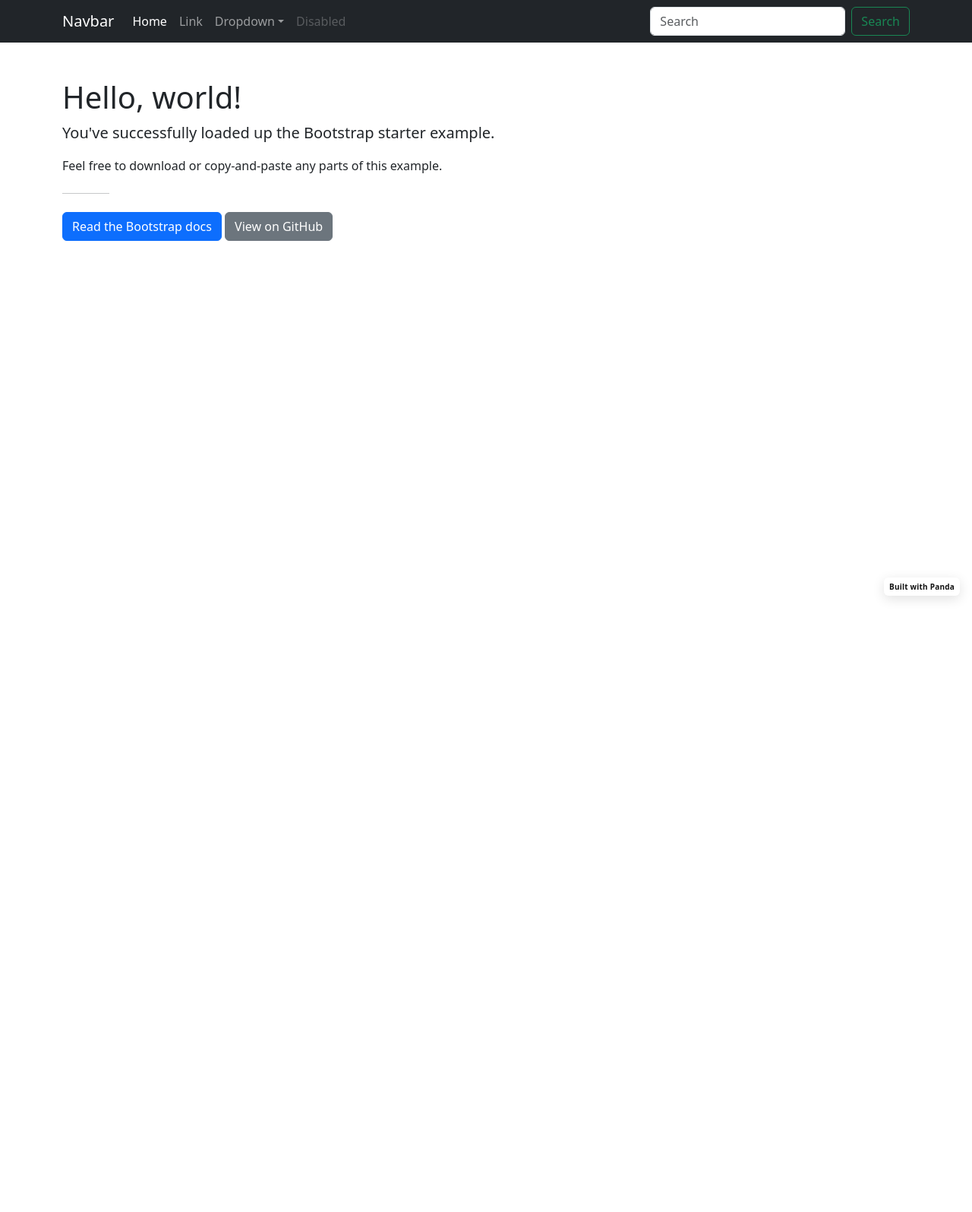
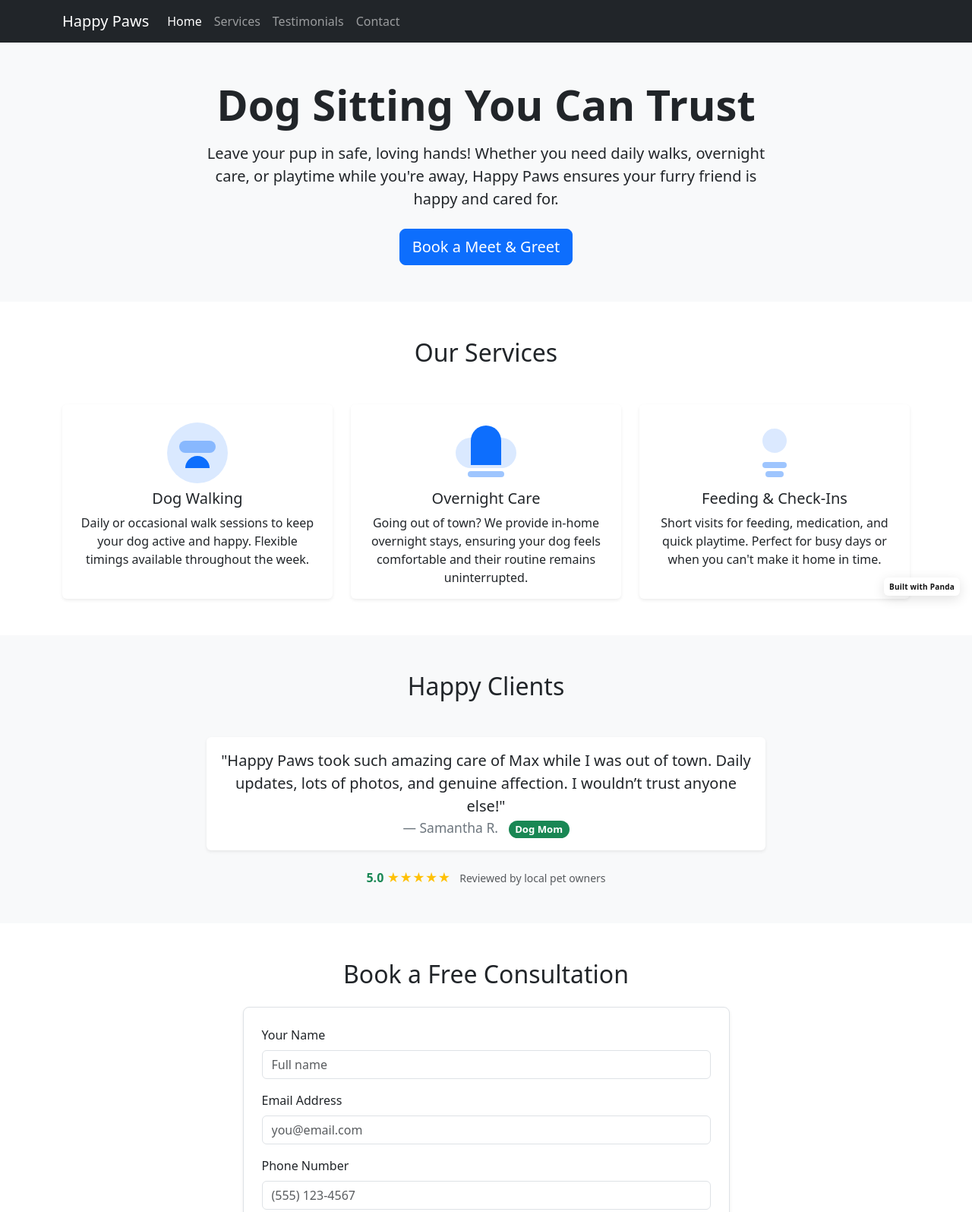
Before and after one commit to chiragbidx/cloud-thread-oqr, a website: page index.html in a window 1280 px wide. Shown: the top 1595 px of the page at 76% size. Before the commit the page ends 800 px from the top, so only its background shows below. Drawn offline with nearby package versions, Linux system fonts and the light colour scheme.

Commit message:
Dog Sitter Landing Page

```diff
--- a/index.html
+++ b/index.html
@@ -3,7 +3,7 @@
   <head>
     <meta charset="utf-8">
     <meta name="viewport" content="width=device-width, initial-scale=1">
-    <title>Bootstrap demo</title>
+    <title>Happy Paws Dog Sitter</title>
 
     <link
       href="https://cdn.jsdelivr.net/npm/bootstrap@5.3.8/dist/css/bootstrap.min.css"
@@ -48,47 +48,123 @@
   <body>
     <nav class="navbar navbar-expand-lg navbar-dark bg-dark">
       <div class="container">
-        <a class="navbar-brand" href="#">Navbar</a>
+        <a class="navbar-brand" href="#">Happy Paws</a>
         <button class="navbar-toggler" type="button" data-bs-toggle="collapse" data-bs-target="#navbarSupportedContent">
           <span class="navbar-toggler-icon"></span>
         </button>
         <div class="collapse navbar-collapse" id="navbarSupportedContent">
           <ul class="navbar-nav me-auto mb-2 mb-lg-0">
             <li class="nav-item"><a class="nav-link active" href="#">Home</a></li>
-            <li class="nav-item"><a class="nav-link" href="#">Link</a></li>
-            <li class="nav-item dropdown">
-              <a class="nav-link dropdown-toggle" href="#" data-bs-toggle="dropdown">Dropdown</a>
-              <ul class="dropdown-menu">
-                <li><a class="dropdown-item" href="#">Action</a></li>
-                <li><a class="dropdown-item" href="#">Another action</a></li>
-                <li><hr class="dropdown-divider"></li>
-                <li><a class="dropdown-item" href="#">Something else here</a></li>
-              </ul>
-            </li>
-            <li class="nav-item"><a class="nav-link disabled">Disabled</a></li>
+            <li class="nav-item"><a class="nav-link" href="#services">Services</a></li>
+            <li class="nav-item"><a class="nav-link" href="#testimonials">Testimonials</a></li>
+            <li class="nav-item"><a class="nav-link" href="#contact">Contact</a></li>
           </ul>
-          <form class="d-flex">
-            <input class="form-control me-2" type="search" placeholder="Search">
-            <button class="btn btn-outline-success" type="submit">Search</button>
-          </form>
         </div>
       </div>
     </nav>
 
-    <div class="container my-5">
-      <h1>Hello, world!</h1>
-      <div class="col-lg-8 px-0">
-        <p class="fs-5">
-          You've successfully loaded up the Bootstrap starter example.
-        </p>
-        <p>Feel free to download or copy-and-paste any parts of this example.</p>
+    <!-- Hero Section -->
+    <section class="py-5 bg-light text-center">
+      <div class="container">
+        <div class="row justify-content-center align-items-center">
+          <div class="col-lg-8">
+            <h1 class="display-4 fw-bold mb-3">Dog Sitting You Can Trust</h1>
+            <p class="lead mb-4">Leave your pup in safe, loving hands! Whether you need daily walks, overnight care, or playtime while you're away, Happy Paws ensures your furry friend is happy and cared for.</p>
+            <a href="#contact" class="btn btn-primary btn-lg">Book a Meet &amp; Greet</a>
+          </div>
+        </div>
+      </div>
+    </section>
 
-        <hr class="col-1 my-4">
+    <!-- Services Section -->
+    <section id="services" class="py-5">
+      <div class="container">
+        <h2 class="text-center mb-5">Our Services</h2>
+        <div class="row g-4">
+          <div class="col-md-4">
+            <div class="card h-100 shadow-sm border-0">
+              <div class="card-body text-center">
+                <span class="display-5 text-primary mb-3"><svg xmlns="http://www.w3.org/2000/svg" height="2em" fill="currentColor" viewBox="0 0 24 24"><circle cx="12" cy="12" r="10" opacity=".15"/><path d="M16 17a4 4 0 0 0-8 0"/><rect x="6" y="8" width="12" height="4" rx="2" opacity=".4"/></svg></span>
+                <h5 class="card-title mb-2">Dog Walking</h5>
+                <p class="card-text">Daily or occasional walk sessions to keep your dog active and happy. Flexible timings available throughout the week.</p>
+              </div>
+            </div>
+          </div>
+          <div class="col-md-4">
+            <div class="card h-100 shadow-sm border-0">
+              <div class="card-body text-center">
+                <span class="display-5 text-primary mb-3"><svg xmlns="http://www.w3.org/2000/svg" height="2em" fill="currentColor" viewBox="0 0 24 24"><rect x="2" y="7" width="20" height="10" rx="5" opacity=".15"/><path d="M7 16V8a5 5 0 0 1 10 0v8"/><rect x="6" y="18" width="12" height="2" rx="1" opacity=".4"/></svg></span>
+                <h5 class="card-title mb-2">Overnight Care</h5>
+                <p class="card-text">Going out of town? We provide in-home overnight stays, ensuring your dog feels comfortable and their routine remains uninterrupted.</p>
+              </div>
+            </div>
+          </div>
+          <div class="col-md-4">
+            <div class="card h-100 shadow-sm border-0">
+              <div class="card-body text-center">
+                <span class="display-5 text-primary mb-3"><svg xmlns="http://www.w3.org/2000/svg" height="2em" fill="currentColor" viewBox="0 0 24 24"><circle cx="12" cy="8" r="4" opacity=".15"/><rect x="8" y="15" width="8" height="2" rx="1" opacity=".4"/><rect x="9" y="18" width="6" height="2" rx="1" opacity=".4"/></svg></span>
+                <h5 class="card-title mb-2">Feeding &amp; Check-Ins</h5>
+                <p class="card-text">Short visits for feeding, medication, and quick playtime. Perfect for busy days or when you can't make it home in time.</p>
+              </div>
+            </div>
+          </div>
+        </div>
+      </div>
+    </section>
 
-        <a href="https://getbootstrap.com" class="btn btn-primary">Read the Bootstrap docs</a>
-        <a href="https://github.com/twbs/examples" class="btn btn-secondary">View on GitHub</a>
+    <!-- Testimonial Section -->
+    <section id="testimonials" class="py-5 bg-light">
+      <div class="container">
+        <h2 class="text-center mb-5">Happy Clients</h2>
+        <div class="row justify-content-center">
+          <div class="col-lg-8">
+            <div class="card border-0 shadow-sm">
+              <div class="card-body">
+                <blockquote class="blockquote mb-0 text-center">
+                  <p class="mb-3">"Happy Paws took such amazing care of Max while I was out of town. Daily updates, lots of photos, and genuine affection. I wouldn’t trust anyone else!"</p>
+                  <footer class="blockquote-footer">Samantha R. &nbsp; <span class="badge rounded-pill bg-success">Dog Mom</span></footer>
+                </blockquote>
+              </div>
+            </div>
+            <div class="text-center mt-4">
+              <span class="text-success fw-bold">5.0</span>
+              <span class="text-warning">&#9733;&#9733;&#9733;&#9733;&#9733;</span>
+              <small class="text-muted ms-2">Reviewed by local pet owners</small>
+            </div>
+          </div>
+        </div>
       </div>
-    </div>
+    </section>
+
+    <!-- Contact Section -->
+    <section id="contact" class="py-5">
+      <div class="container">
+        <h2 class="text-center mb-4">Book a Free Consultation</h2>
+        <div class="row justify-content-center">
+          <div class="col-lg-7">
+            <form class="p-4 border rounded-3 bg-white shadow-sm">
+              <div class="mb-3">
+                <label for="name" class="form-label">Your Name</label>
+                <input type="text" class="form-control" id="name" placeholder="Full name" required>
+              </div>
+              <div class="mb-3">
+                <label for="email" class="form-label">Email Address</label>
+                <input type="email" class="form-control" id="email" placeholder="you@email.com" required>
+              </div>
+              <div class="mb-3">
+                <label for="phone" class="form-label">Phone Number</label>
+                <input type="tel" class="form-control" id="phone" placeholder="(555) 123-4567">
+              </div>
+              <div class="mb-3">
+                <label for="message" class="form-label">Details</label>
+                <textarea class="form-control" id="message" rows="4" placeholder="Tell us about your dog and needs" required></textarea>
+              </div>
+              <button type="submit" class="btn btn-primary w-100">Send Inquiry</button>
+            </form>
+          </div>
+        </div>
+      </div>
+    </section>
 
     <!-- Panda branding badge -->
     <a
```
